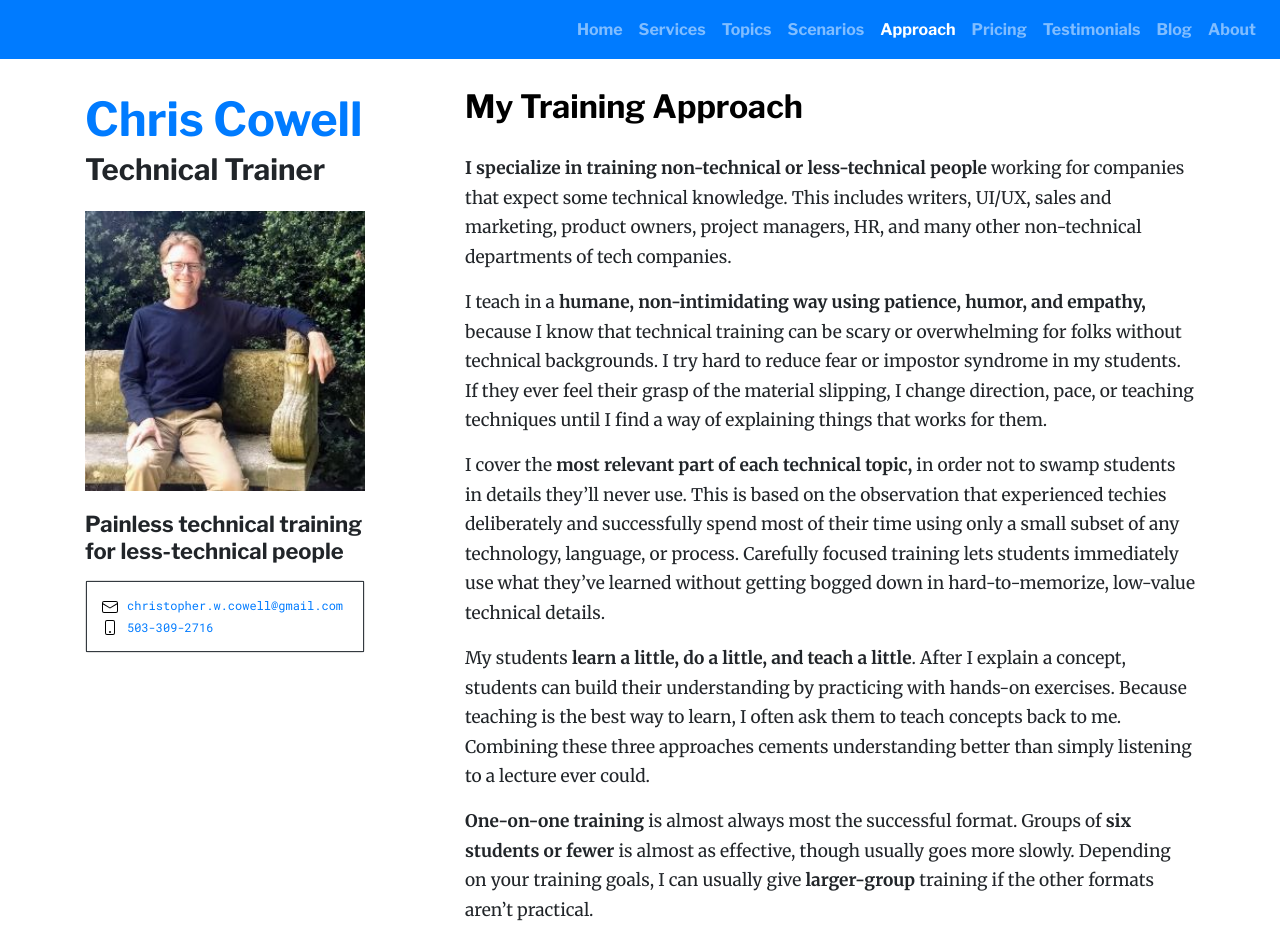
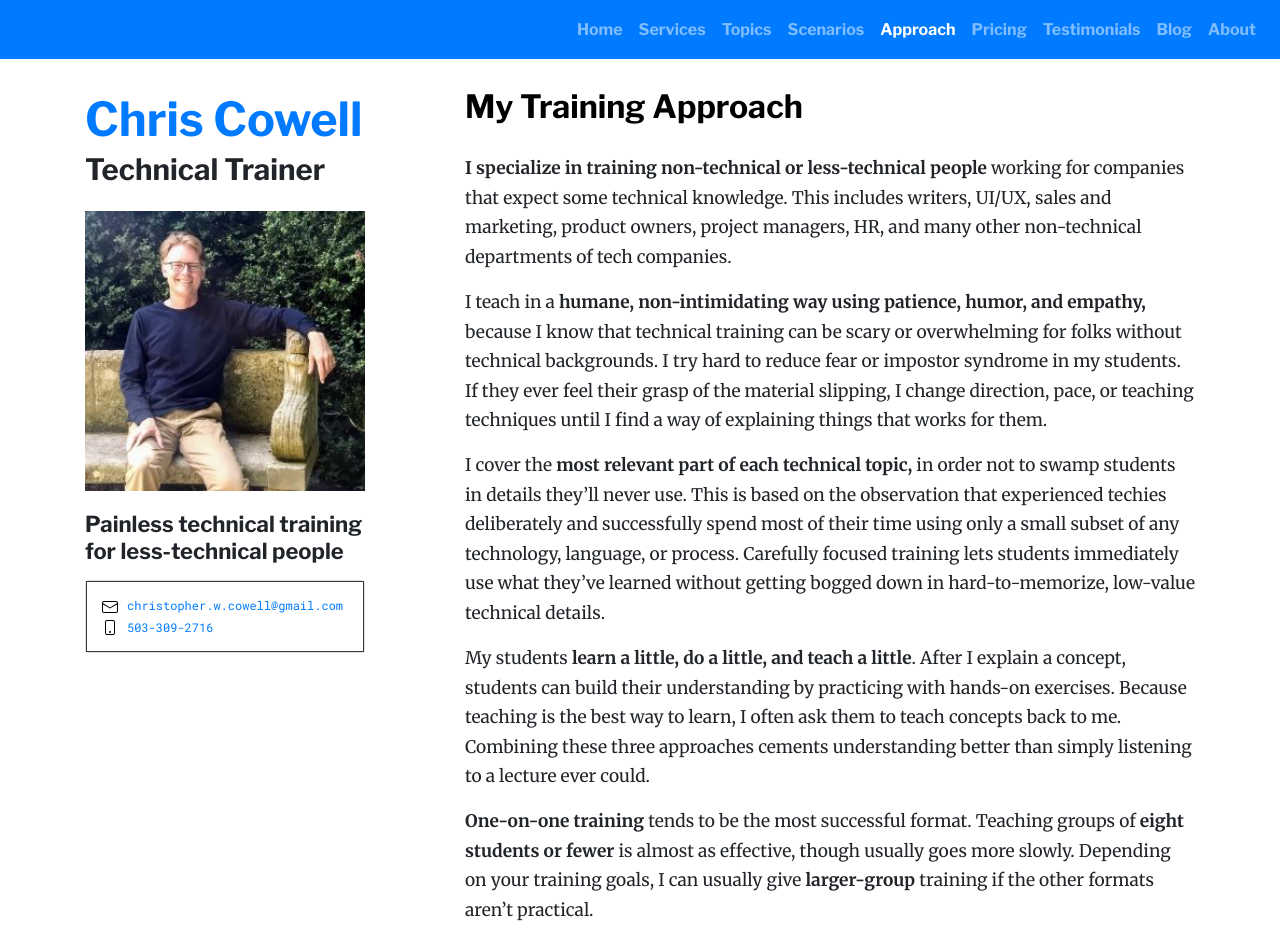
Before and after one commit to cwcowell/cwcowell.github.io, a Jekyll site: the page built from approach.md, in a window 1280 px wide and 951 px high. Built offline with Jekyll 4.4.1, drawn with Linux system fonts in a browser that asks for light colours; our own code applies the rules of GitHub Pages for plain Markdown files.

Commit message:
Wording fixes in approach

```diff
--- a/approach.md
+++ b/approach.md
@@ -12,4 +12,4 @@
 
 My students **learn a little, do a little, and teach a little**. After I explain a concept, students can build their understanding by practicing with hands-on exercises. Because teaching is the best way to learn, I often ask them to teach concepts back to me. Combining these three approaches cements understanding better than simply listening to a lecture ever could.
 
-**One-on-one training** is almost always most the successful format. Groups of **six students or fewer** is almost as effective, though usually goes more slowly. Depending on your training goals, I can usually give **larger-group** training if the other formats aren't practical.
+**One-on-one training** tends to be the most successful format. Teaching groups of **eight students or fewer** is almost as effective, though usually goes more slowly. Depending on your training goals, I can usually give **larger-group** training if the other formats aren't practical.
```
